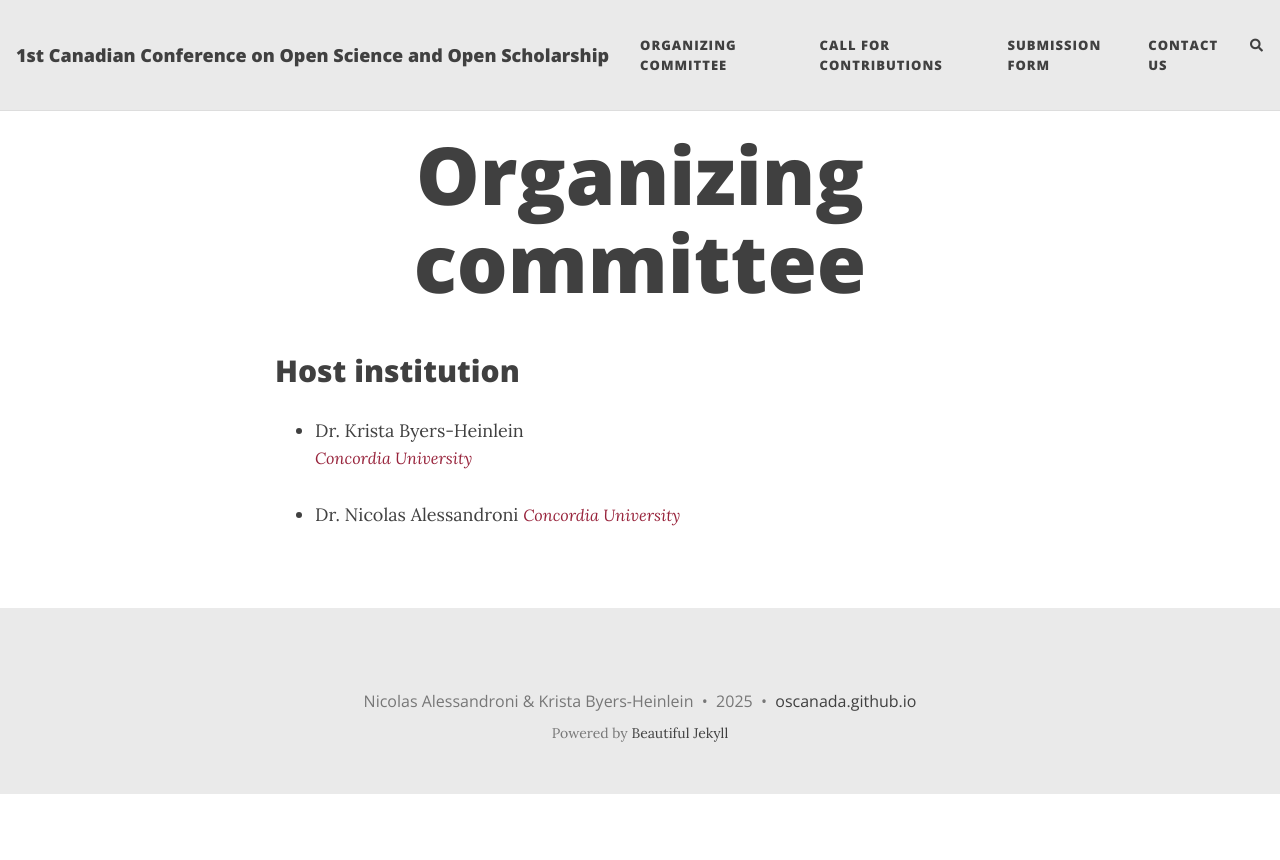
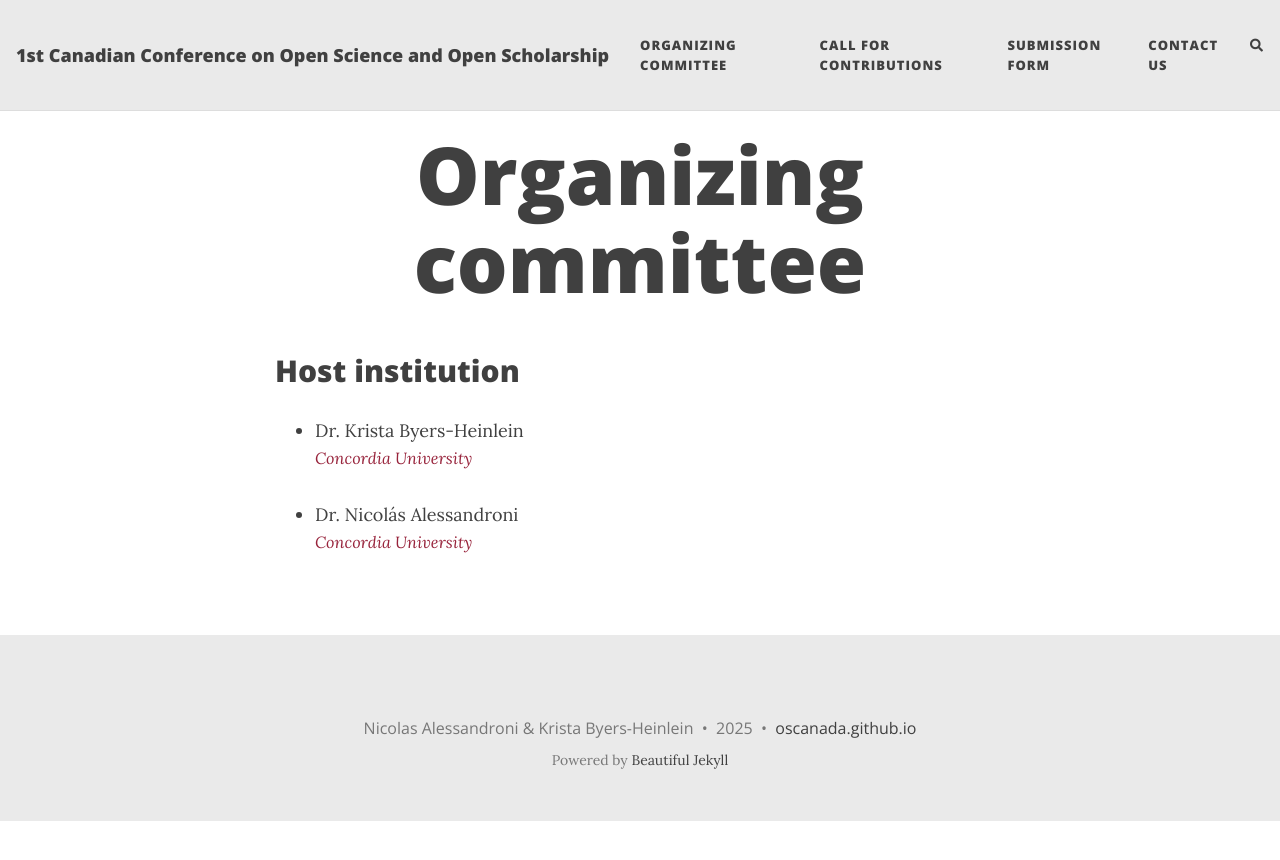
Before and after one commit to oscanada/oscanada.github.io, a Jekyll site: the page built from organizing_committee.md, in a window 1280 px wide. Shown: the top 860 px of the page. Built offline with Jekyll 4.4.1, drawn with Linux system fonts in a browser that asks for light colours; nearby versions of some CDN libraries; comment, search, counter and statistics services are not loaded.

Commit message:
Update organizing_committee.md

```diff
--- a/organizing_committee.md
+++ b/organizing_committee.md
@@ -8,5 +8,5 @@
 - Dr. Krista Byers-Heinlein
   <span style="font-size: 0.9em; color: #98243c;"><i>Concordia University</i></span>
 
-- Dr. Nicolas Alessandroni
+- Dr. Nicolás Alessandroni
   <span style="font-size: 0.9em; color: #98243c;"><i>Concordia University</i></span>
```
